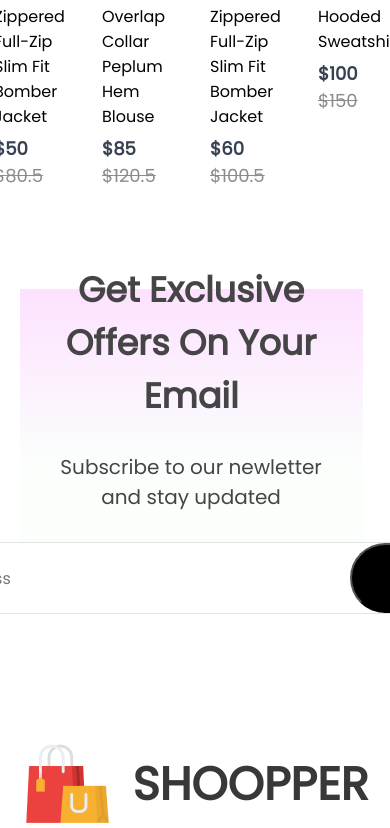
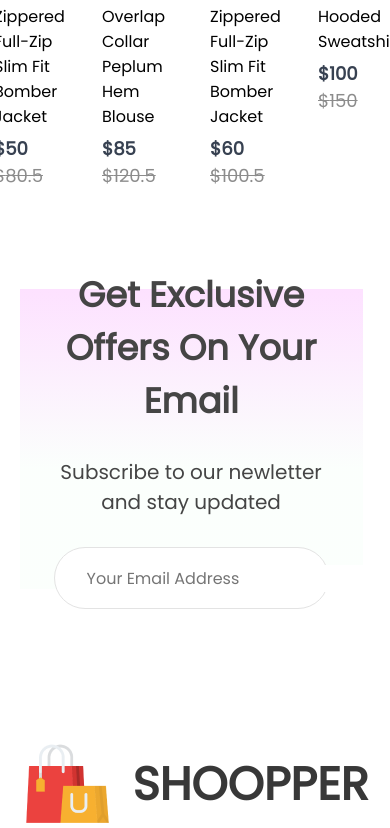
Before and after one commit to Demessie-12/ecommerce, a React (Create React App) app: page / in a window 390 px wide. Shown: the part 2264-3092 px from the top of the page. Built offline with nearby package versions, Linux system fonts and the light colour scheme.

Commit message:
tablet-size

```diff
--- a/src/Components/NewsLetter/NewsLetter.css
+++ b/src/Components/NewsLetter/NewsLetter.css
@@ -44,6 +44,11 @@
   height: 70px;
   border-radius: 80px;
   border: 1px solid #e3e3e3;
+
+  @media screen and (max-width: 1100px) {
+    width: 70vw;
+    height: 60px;
+  }
 }
 
 .newsletter input {
@@ -64,4 +69,9 @@
   color: white;
   font-size: 16px;
   cursor: pointer;
+
+  @media screen and (max-width: 1100px) {
+    width: 200px;
+    height: 60px;
+  }
 }
```
